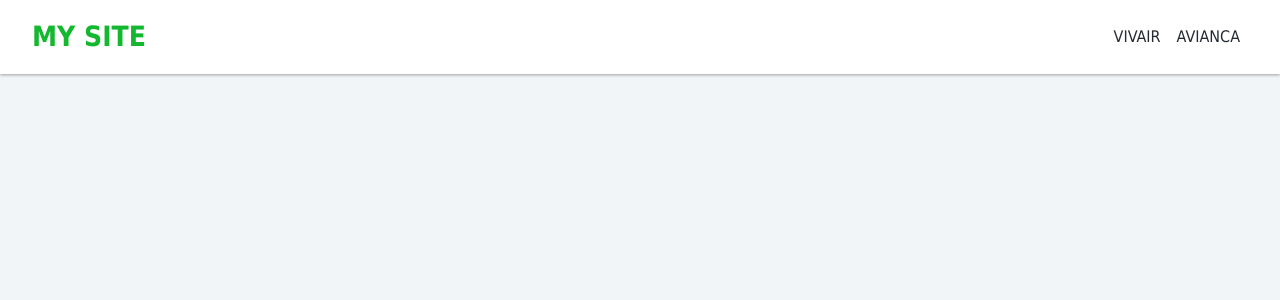
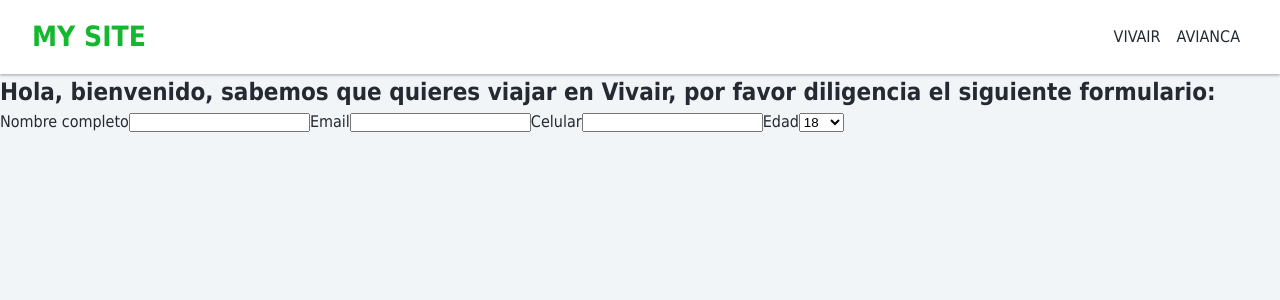
Before and after one commit to camiloVelandia/ItGlobers-challenge, a React app: page / in a window 1280 px wide. Shown: the top 300 px of the page. Built offline with nearby package versions, Linux system fonts and the light colour scheme.

Commit message:
add context

```diff
--- a/package.json
+++ b/package.json
@@ -22,8 +22,8 @@
     "babel-loader": "^8.0.6",
     "html-loader": "^0.5.5",
     "html-webpack-plugin": "^3.2.0",
-    "react": "^16.11.0",
-    "react-dom": "^16.11.0",
+    "react": "^16.14.0",
+    "react-dom": "^16.14.0",
     "webpack": "^4.41.2",
     "webpack-cli": "^3.3.10",
     "webpack-dev-server": "^3.11.0"
@@ -54,7 +54,6 @@
   "lint-staged": {
     "*.{js,jsx}": [
       "npm run format",
-      "npm run lint",
       "git add"
     ]
   }
--- a/src/components/App.jsx
+++ b/src/components/App.jsx
@@ -1,13 +1,18 @@
 import React from 'react';
-import Header from './Header'
+import Header from './Header';
+import Form from './Form';
+import { MenuContextProvider } from '../context/PageContext';
 import '../styles/components/App.css';
 
 const App = () => {
-  return(
+  return (
     <>
-    <Header/>
+      <MenuContextProvider>
+        <Header />
+        <Form />
+      </MenuContextProvider>
     </>
-  )
+  );
 };
 
 export default App;
--- /dev/null
+++ b/src/components/Form.js
@@ -0,0 +1,37 @@
+import React, { useContext } from 'react';
+import PageContext from '../context/PageContext';
+
+const Form = () => {
+  const menuItemActive = useContext(PageContext);
+  const range = [];
+
+  for (let i = 18; i <= 100; i++) {
+    const number = i;
+    range.push(number);
+  }
+
+  return (
+    <section>
+      <h1>
+        Hola, bienvenido, sabemos que quieres viajar en {menuItemActive.menu},
+        por favor diligencia el siguiente formulario:
+      </h1>
+      <form>
+        <label htmlFor="nombre">Nombre completo</label>
+        <input type="text" name="nombre" id="nombre" />
+        <label htmlFor="email">Email</label>
+        <input type="email" name="email" id="email" />
+        <label htmlFor="celular">Celular</label>
+        <input type="number" name="celular" id="celular" />
+        <label htmlFor="edad">Edad</label>
+        <select name="" name="edad" id="edad">
+          {range.map(number => (
+            <option key={number}>{number}</option>
+          ))}
+        </select>
+      </form>
+    </section>
+  );
+};
+
+export default Form;
--- a/src/components/Header.js
+++ b/src/components/Header.js
@@ -1,12 +1,17 @@
-import React, {useState} from 'react';
-import MenuItem from '../data.json'
+import React, { useState, useContext } from 'react';
+import MenuItem from '../data.json';
+import PageContext from '../context/PageContext';
+
+import '../styles/components/Header.css';
 
 const Header = () => {
-  const [open, setOpen] = useState(false)
+  const pageContext = useContext(PageContext);
+  const { setmenu } = pageContext;
+  const [open, setOpen] = useState(false);
 
-  const handleMenu=()=>{
-    setOpen(!open)
-  }
+  const handleMenu = () => {
+    setOpen(!open);
+  };
 
   return (
     <header>
@@ -17,7 +22,10 @@ const Header = () => {
               My Site
             </a>
           </h1>
-          <div className={`burger ${open ? 'active' : ''}`} onClick={handleMenu}>
+          <div
+            className={`burger ${open ? 'active' : ''}`}
+            onClick={handleMenu}
+          >
             <span className="burger-open">
               <svg xmlns="http://www.w3.org/2000/svg" width="24" height="16">
                 <g fill="#252a32">
@@ -36,15 +44,17 @@ const Header = () => {
           </div>
         </div>
         <ul className={`menu ${open ? 'active' : ''}`}>
-          {
-            MenuItem.map((item)=>(
-              <li className="menu-item" key={item.id}>
-                <a href="#" className="menu-link">
-                  {item.name}
-                </a>
-              </li>
-            ))
-          }
+          {MenuItem.map(item => (
+            <li className="menu-item" key={item.id}>
+              <a
+                href="#"
+                className="menu-link"
+                onClick={() => setmenu(item.name)}
+              >
+                {item.name}
+              </a>
+            </li>
+          ))}
         </ul>
       </nav>
     </header>
--- /dev/null
+++ b/src/context/PageContext.js
@@ -0,0 +1,14 @@
+import React, { useState } from 'react';
+
+const PageContext = React.createContext(null);
+
+export function MenuContextProvider({ children }) {
+  const [menu, setmenu] = useState('Vivair');
+  return (
+    <PageContext.Provider value={{ menu, setmenu }}>
+      {children}
+    </PageContext.Provider>
+  );
+}
+
+export default PageContext;
--- a/src/styles/components/App.css
+++ b/src/styles/components/App.css
@@ -38,129 +38,3 @@ button {
 	background: none;
 	text-decoration: none;
 }
-
- /* Elements */
-.container {
-	max-width: 80rem;
-	width: 100%;
-	height: auto;
-	padding: 0 2rem;
-	margin: 0 auto;
-}
-
-.brand {
-	font-family: inherit;
-	font-size: 1.75rem;
-	font-weight: 700;
-	line-height: inherit;
-	color: #14b82f;
-	text-transform: uppercase;
-	text-rendering: optimizeLegibility;
-}
-
- /* Navbar */
-.navbar {
-	width: 100%;
-	height: auto;
-	padding: 1rem 2rem;
-	color: #252a32;
-	background: #ffffff;
-	box-shadow: 0 1px 3px rgba(0, 0, 0, 0.12), 0 1px 3px rgba(0, 0, 0, 0.24);
-	}
-
-.navbrand {
-	display: flex;
-	flex-direction: row;
-	justify-content: space-between;
-	align-items: center;
-}
-
-.navbrand .burger {
-	display: flex;
-	flex-direction: row;
-	justify-content: center;
-	align-items: center;
-	cursor: pointer;
-	border: none;
-	outline: none;
-	background: none;
-	transition: all 0.35s ease;
-}
-
-.burger-close {
-	display: none;
-}
-
-.active .burger-open {
-	display: none;
-}
-
-.active .burger-close {
-	display: flex;
-}
-
-.menu {
-	width: auto;
-	height: 0;
-	overflow: hidden;
-	transition: all 0.5s ease;
-}
-
-.menu-item {
-	margin: 0.5rem 0;
-}
-
-.menu-link {
-	font-family: inherit;
-	font-size: 1rem;
-	font-weight: 500;
-	line-height: inherit;
-	color: #252a32;
-	text-transform: uppercase;
-	text-rendering: optimizeLegibility;
-	transition: all 0.35s ease;
-}
-
-.menu-link:hover {
-	color: #14b82f;
-}
-
-.menu.active {
-	width: 100%;
-	height: auto;
-	margin: 1rem 0;
-}
-
-
-@media (min-width: 920px) {
-.navbar{
-	display: flex;
-	flex-direction: row;
-	justify-content: space-between;
-	align-items: center;
-	margin: 0 auto;
-}
-
-.navbar .item {
-		padding: 0;
-		margin: 0 0.5rem;
-	}
-
-.navbrand .burger{
-	display: none;
-}
-
-.menu .menu-item{
-	padding: 0;
-	margin: 0 0.5rem;
-}
-
-.menu{
-	display: flex;
-		flex-direction: row;
-		justify-content: flex-end;
-		align-items: center;
-		height: auto;
-}
-
-}
--- /dev/null
+++ b/src/styles/components/Header.css
@@ -0,0 +1,125 @@
+ /* Elements */
+.container {
+	max-width: 80rem;
+	width: 100%;
+	height: auto;
+	padding: 0 2rem;
+	margin: 0 auto;
+}
+
+.brand {
+	font-family: inherit;
+	font-size: 1.75rem;
+	font-weight: 700;
+	line-height: inherit;
+	color: #14b82f;
+	text-transform: uppercase;
+	text-rendering: optimizeLegibility;
+}
+
+ /* Navbar */
+.navbar {
+	width: 100%;
+	height: auto;
+	padding: 1rem 2rem;
+	color: #252a32;
+	background: #ffffff;
+	box-shadow: 0 1px 3px rgba(0, 0, 0, 0.12), 0 1px 3px rgba(0, 0, 0, 0.24);
+	}
+
+.navbrand {
+	display: flex;
+	flex-direction: row;
+	justify-content: space-between;
+	align-items: center;
+}
+
+.navbrand .burger {
+	display: flex;
+	flex-direction: row;
+	justify-content: center;
+	align-items: center;
+	cursor: pointer;
+	border: none;
+	outline: none;
+	background: none;
+	transition: all 0.35s ease;
+}
+
+.burger-close {
+	display: none;
+}
+
+.active .burger-open {
+	display: none;
+}
+
+.active .burger-close {
+	display: flex;
+}
+
+.menu {
+	width: auto;
+	height: 0;
+	overflow: hidden;
+	transition: all 0.5s ease;
+}
+
+.menu-item {
+	margin: 0.5rem 0;
+}
+
+.menu-link {
+	font-family: inherit;
+	font-size: 1rem;
+	font-weight: 500;
+	line-height: inherit;
+	color: #252a32;
+	text-transform: uppercase;
+	text-rendering: optimizeLegibility;
+	transition: all 0.35s ease;
+}
+
+.menu-link:hover {
+	color: #14b82f;
+}
+
+.menu.active {
+	width: 100%;
+	height: auto;
+	margin: 1rem 0;
+}
+
+
+@media (min-width: 920px) {
+.navbar{
+	display: flex;
+	flex-direction: row;
+	justify-content: space-between;
+	align-items: center;
+	margin: 0 auto;
+}
+
+.navbar .item {
+		padding: 0;
+		margin: 0 0.5rem;
+	}
+
+.navbrand .burger{
+	display: none;
+}
+
+.menu .menu-item{
+	padding: 0;
+	margin: 0 0.5rem;
+}
+
+.menu{
+	display: flex;
+		flex-direction: row;
+		justify-content: flex-end;
+		align-items: center;
+		height: auto;
+}
+
+}
```
Also changed, not shown: 1 other file (tests, documents, lock files or other folders).
